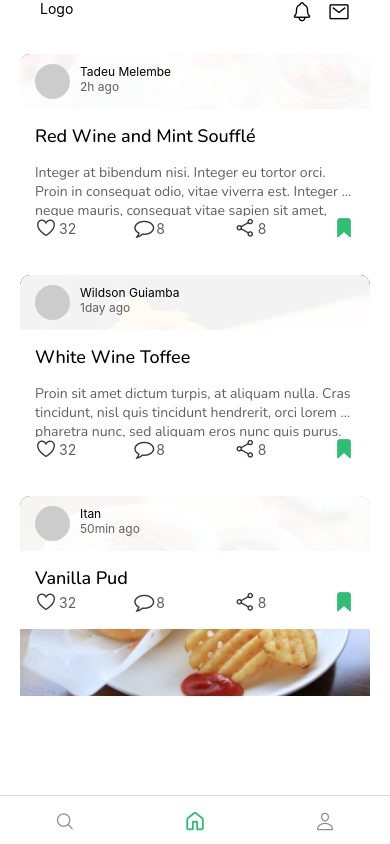
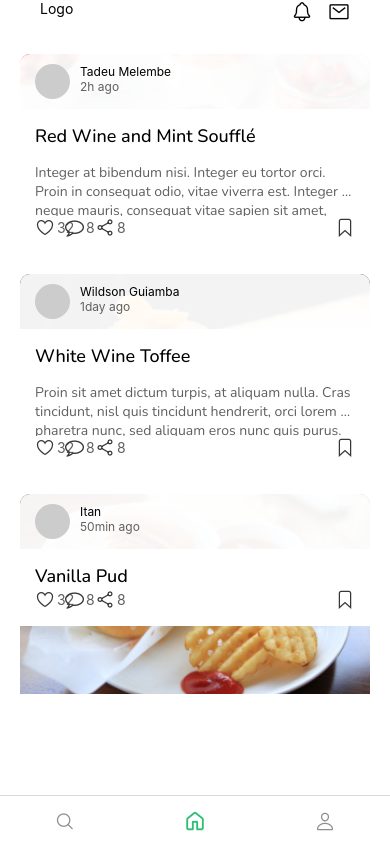
Before and after one commit to tadeumelembe/recipe-app, a React Native app: screen /TabHome in a window 390 px wide. Built offline with nearby package versions, Linux system fonts and the light colour scheme; what expo-linking would draw is missing.

Commit message:
Added animation to like and bookmark buttons

```diff
--- a/src/components/TabHome/IteractionButtons.tsx
+++ b/src/components/TabHome/IteractionButtons.tsx
@@ -1,6 +1,6 @@
 import { Ionicons, FontAwesome } from "@expo/vector-icons";
-import React, { useState } from "react";
-import { Image, Pressable, StyleSheet } from "react-native";
+import React, { useState, useRef, useEffect, Ref } from "react";
+import { Image, Animated, Pressable, StyleSheet } from "react-native";
 
 import { Avatar, View, Text, IoniconsIcon, ImageBackground } from "../../../components/Themed";
 import Colors from "../../../constants/Colors";
@@ -14,36 +14,72 @@ const InteractionButtons: React.FC = () => {
     const [liked, setLiked] = useState(false)
     const colorScheme = 'light'
     const iconSize = 20;
+
+    const scaleBookemarkButton = useRef(new Animated.Value(1)).current;
+    const scaleLikeButton = useRef(new Animated.Value(1)).current;
+
+    function scaleButtonSequence(buttonToScale: any) {
+        Animated.sequence([
+            Animated.timing(buttonToScale, {
+                toValue: 0.7,
+                duration: 90,
+                useNativeDriver: true,
+            }),
+            Animated.timing(buttonToScale, {
+                toValue: 1,
+                duration: 90,
+                useNativeDriver: true,
+            })
+        ]).start();
+    }
+
+    function handleBookmarked() {
+        setBookemarked(!bookmarked)
+        console.log(scaleBookemarkButton)
+        scaleButtonSequence(scaleBookemarkButton)
+    }
+
+    function handleLiked() {
+        setLiked(!liked)
+        scaleButtonSequence(scaleLikeButton)
+    }
+
+
+
     return (
-        <View style={[style.row, { justifyContent: 'flex-end' }]}>
+        <View style={[style.row, { justifyContent: 'flex-start' }]}>
+
             <View style={localStyle.statistics_section}>
+
                 <View style={localStyle.iteract_buttons}>
-                <Pressable onPress={() => setLiked(!liked)}>
-                        {liked ?
-                            <Ionicons name="heart" size={22} color={Colors.light.tint} />
-                            :
-                            <Ionicons name="heart-outline" size={22} color={Colors.light.icon} />
-                        }
+                    <Pressable onPress={() => handleLiked()}>
+                        <Animated.View style={{ transform: [{ scale: scaleLikeButton }] }}>
+                            <Ionicons name={liked ? "heart" : "heart-outline"} size={iconSize} color={liked ? Colors.light.tint : Colors.light.icon} />
+                        </Animated.View>
                     </Pressable>
                     <Text style={localStyle.statistic_info}>32</Text>
                 </View>
-                <View style={localStyle.iteract_buttons}>
-                    <FontAwesome name="comment-o" size={20} color={Colors.light.icon} />
+
+                <Pressable style={[localStyle.iteract_buttons, { marginHorizontal: 30 }]}>
+                    <FontAwesome name="comment-o" size={19} color={Colors.light.icon} />
                     <Text style={localStyle.statistic_info}>8</Text>
-                </View>
+                </Pressable>
 
-                <View style={localStyle.iteract_buttons}>
-                    <Ionicons name="share-social-outline" size={22} color={Colors.light.icon} />
+                <Pressable style={localStyle.iteract_buttons}>
+                    <Ionicons name="share-social-outline" size={iconSize} color={Colors.light.icon} />
                     <Text style={localStyle.statistic_info}>8</Text>
-                </View>
+                </Pressable>
+
             </View>
-            <Pressable onPress={() => setBookemarked(!bookmarked)}>
-                {!bookmarked ?
-                    <Ionicons name="bookmark" size={22} color={Colors.light.tint} />
-                    :
-                    <Ionicons name="bookmark-outline" size={22} color={Colors.light.icon} />
-                }
+
+            <Pressable onPress={() => { handleBookmarked() }}>
+
+                <Animated.View style={{ transform: [{ scale: scaleBookemarkButton }] }}>
+                    <Ionicons name={bookmarked ? "bookmark" : 'bookmark-outline'} size={iconSize} color={bookmarked ? "black" : Colors.light.icon} />
+                </Animated.View>
+
             </Pressable>
+
         </View>
     )
 }
@@ -53,17 +89,20 @@ export default InteractionButtons
 const localStyle = StyleSheet.create({
 
     statistics_section: {
-        ...style.row,
+        flexDirection: 'row',
+        flex: 1,
         justifyContent: 'flex-start',
-        alignItems: 'center'
+        alignItems: 'center',
     },
     iteract_buttons: {
         ...style.row,
-        alignItems: 'center'
+        flex: 0,
+        alignItems: 'center',
+
     },
-    statistic_info:{
+    statistic_info: {
         ...style.fontR,
         ...style.textMuted2,
-        paddingLeft:2
+        paddingLeft: 2
     }
 })
```
